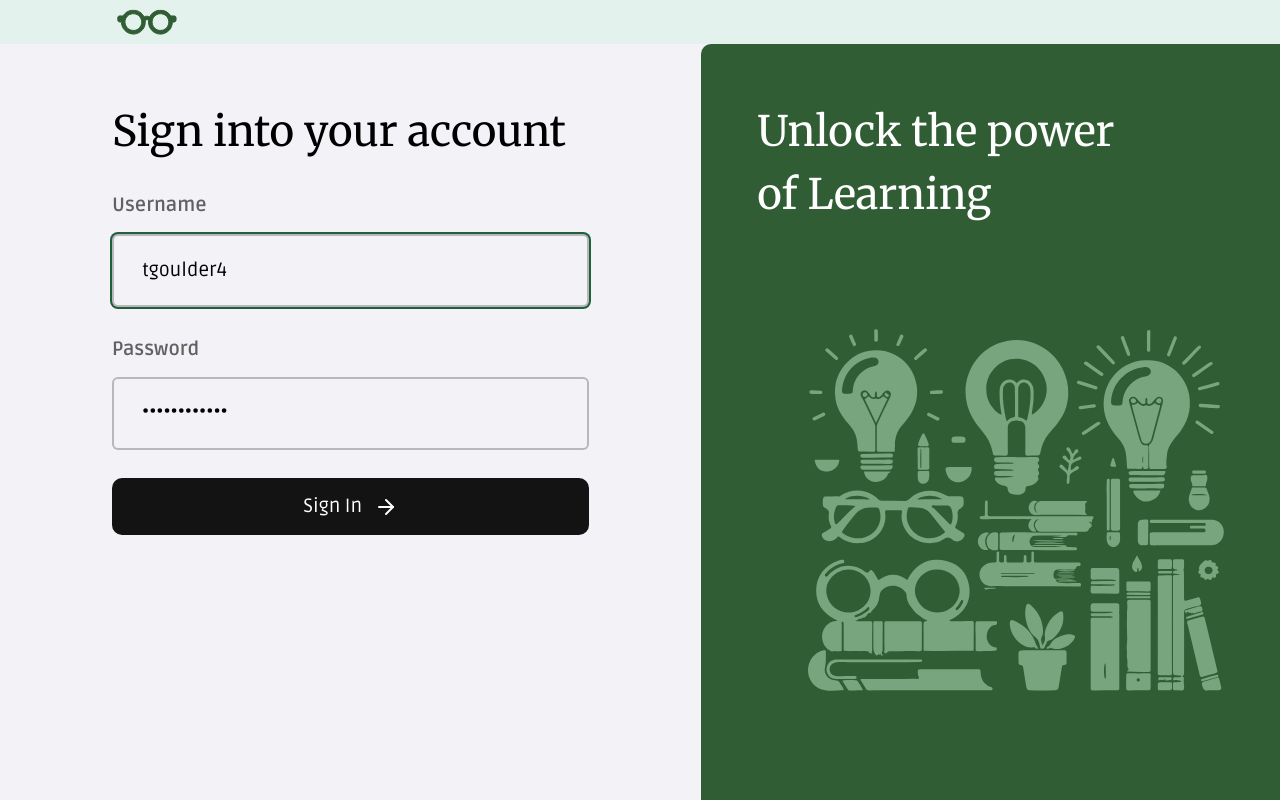
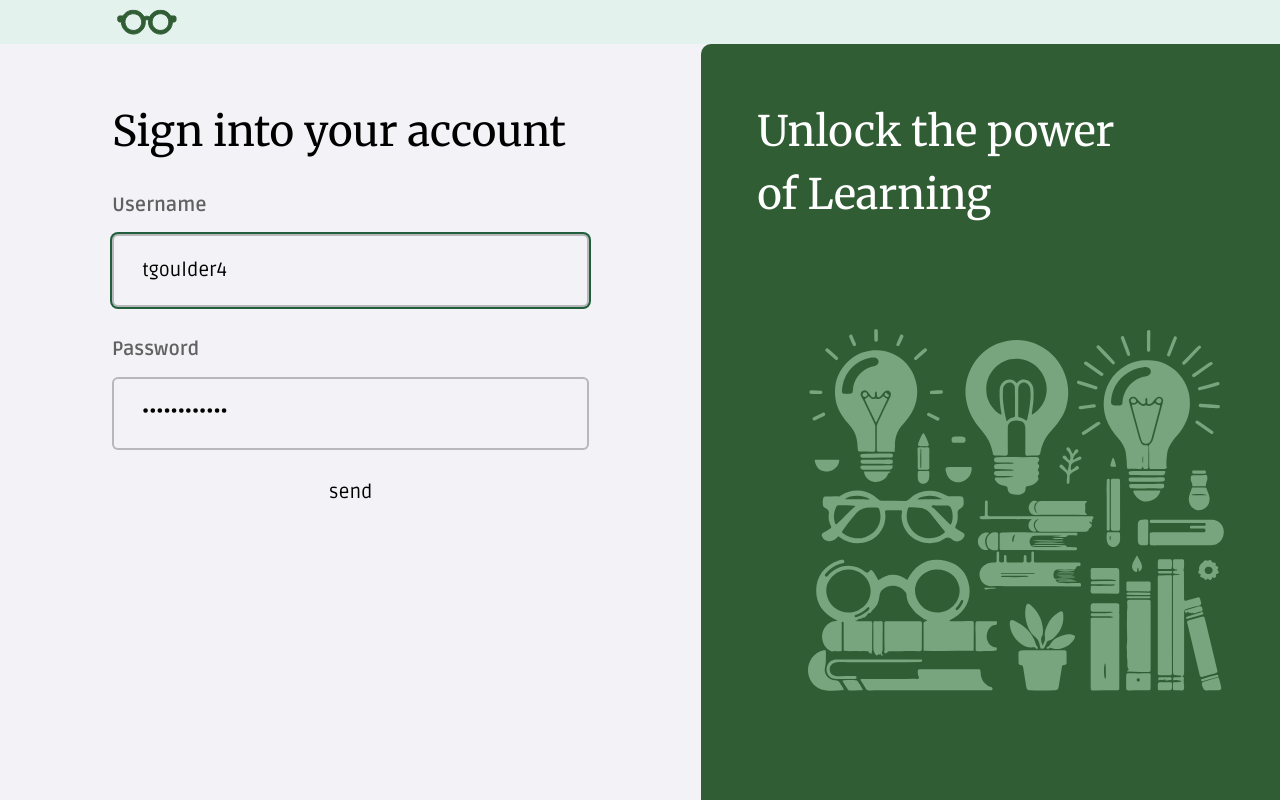
Before and after one commit to tgoulder4/Dunnoyet, a Next.js app: page /auth/login in a window 1280 px wide. Built offline with nearby package versions, Linux system fonts and the light colour scheme.

Commit message:
successful auth by fixing forms

```diff
--- a/actions.ts
+++ b/actions.ts
@@ -3,7 +3,8 @@ import { AuthError } from "next-auth";
 import { signIn } from "./auth"
 
 export async function authenticate(prevState: string | undefined, formData: FormData) {
-    console.log("authenticate called with", { prevState, formData })
+    console.dir("authenticate called, FormData:")
+    console.dir(formData, { depth: null })
     try {
         await signIn("credentials", formData)
     }
--- a/src/components/Auth/SignUpOrInForm.tsx
+++ b/src/components/Auth/SignUpOrInForm.tsx
@@ -14,20 +14,11 @@ function SignUpOrInForm({ type }: { type: "signin" | "signup" }) {
     const passwordRef = useRef<HTMLInputElement>(null);
     const [errorMessage, dispatch] = useFormState(authenticate, undefined);
     const { pending } = useFormStatus();
-    console.log("SignUpOrInForm called")
-    // function handleSubmit(
-    //     // e: React.FormEvent<HTMLFormElement>,
-    // ) {
-    //     console.log("handleSubmit called")
-    //     //set pending to be true
-
-    //     // e.preventDefault()
-    //     const username = usernameRef.current?.value
-    //     const password = passwordRef.current?.value
-    //     if (username && password) {
-    //         console.log("dispatching", { username, password })
-    //         dispatch({ username, password })
-    //     }
+    // function handleDispatch(event: React.FormEvent<HTMLFormElement>): void {
+    //     event.preventDefault();
+    //     const username = usernameRef.current?.value;
+    //     const password = passwordRef.current?.value;
+    //     dispatch({ username, password });
     // }
     useEffect(() => {
         usernameRef.current?.focus()
@@ -38,14 +29,14 @@ function SignUpOrInForm({ type }: { type: "signin" | "signup" }) {
             className='flex-2 grow' style={{ padding: 2 * spacing.gaps.largest, paddingTop: spacing.gaps.largest }}>
             <div className='flex flex-col' style={{ rowGap: spacing.gaps.separateElement }}>
                 <h1 style={{ fontFamily: merriweather.style.fontFamily, fontSize: sizing.largestFontSize }}>{type == "signin" ? "Sign into your account" : "Create an account"}</h1>
-                <fieldset className='flex flex-col' style={{ rowGap: spacing.gaps.separateElement }}>
+                <fieldset name='fs' className='flex flex-col' style={{ rowGap: spacing.gaps.separateElement }}>
                     <div className="flex flex-col w-full" style={{ rowGap: spacing.gaps.groupedElement }}>
                         <label style={{ color: colours.textLegend }} className='font-bold' htmlFor="usernameField">Username</label>
-                        <Input ref={usernameRef} defaultValue="tgoulder4" className='py-[20px] w-full' type="text" id="usernameField" style={{ fontSize: sizing.globalFontSize, paddingLeft: spacing.gaps.separateElement, paddingRight: spacing.gaps.separateElement }} placeholder="Username" />
+                        <Input required id="username" name="username" ref={usernameRef} defaultValue="tgoulder4" className='py-[20px] w-full' type="text" style={{ fontSize: sizing.globalFontSize, paddingLeft: spacing.gaps.separateElement, paddingRight: spacing.gaps.separateElement }} placeholder="Username" />
                     </div>
                     <div className="flex flex-col w-full" style={{ rowGap: spacing.gaps.groupedElement }}>
                         <label style={{ color: colours.textLegend }} className='font-bold' htmlFor="passwordField">Password</label>
-                        <Input type="password" defaultValue="testPassword" ref={passwordRef} className='py-[20px] w-full' id="passwordField" style={{ fontSize: sizing.globalFontSize, paddingLeft: spacing.gaps.separateElement, paddingRight: spacing.gaps.separateElement }} placeholder="Password" />
+                        <Input required id="password" name="password" type="password" defaultValue="testPassword" ref={passwordRef} className='py-[20px] w-full' style={{ fontSize: sizing.globalFontSize, paddingLeft: spacing.gaps.separateElement, paddingRight: spacing.gaps.separateElement }} placeholder="Password" />
                         {
                             errorMessage &&
                             // passwordRef.current?.focus()
@@ -62,12 +53,15 @@ function SignUpOrInForm({ type }: { type: "signin" | "signup" }) {
                             </div>
                         ) : null
                     }
-                    <NewButton type='submit' aria-disabled={pending} className='w-full' style={{ paddingLeft: spacing.gaps.separateElement, paddingRight: spacing.gaps.separateElement, paddingTop: 14, paddingBottom: 14 }} buttonVariant="black" >
+                    {/* <NewButton type='submit' aria-disabled={pending} className='w-full' style={{ paddingLeft: spacing.gaps.separateElement, paddingRight: spacing.gaps.separateElement, paddingTop: 14, paddingBottom: 14 }} buttonVariant="black" >
                         Sign In
                         {
                             pending ? <Loader2 className='animate-spin' color='white' size={24} /> : <ArrowRightIcon color='white' />
                         }
-                    </NewButton>
+                    </NewButton> */}
+                    <button
+                    // type="submit"
+                    >send</button>
                 </fieldset>
             </div>
         </form>
--- /dev/null
+++ b/src/middleware.ts
@@ -0,0 +1,7 @@
+import NextAuth from "next-auth";
+import { authConfig } from "../auth.config";
+
+export default NextAuth(authConfig).auth;
+export const config = {
+    matcher: ["/((?!register|!login|$).*)"]
+}
```
Also changed, not shown: auth.config.ts (+4 -3 lines), middleware.ts (deleted, +0 -8 lines), src/app/auth/register/route.ts (deleted).
